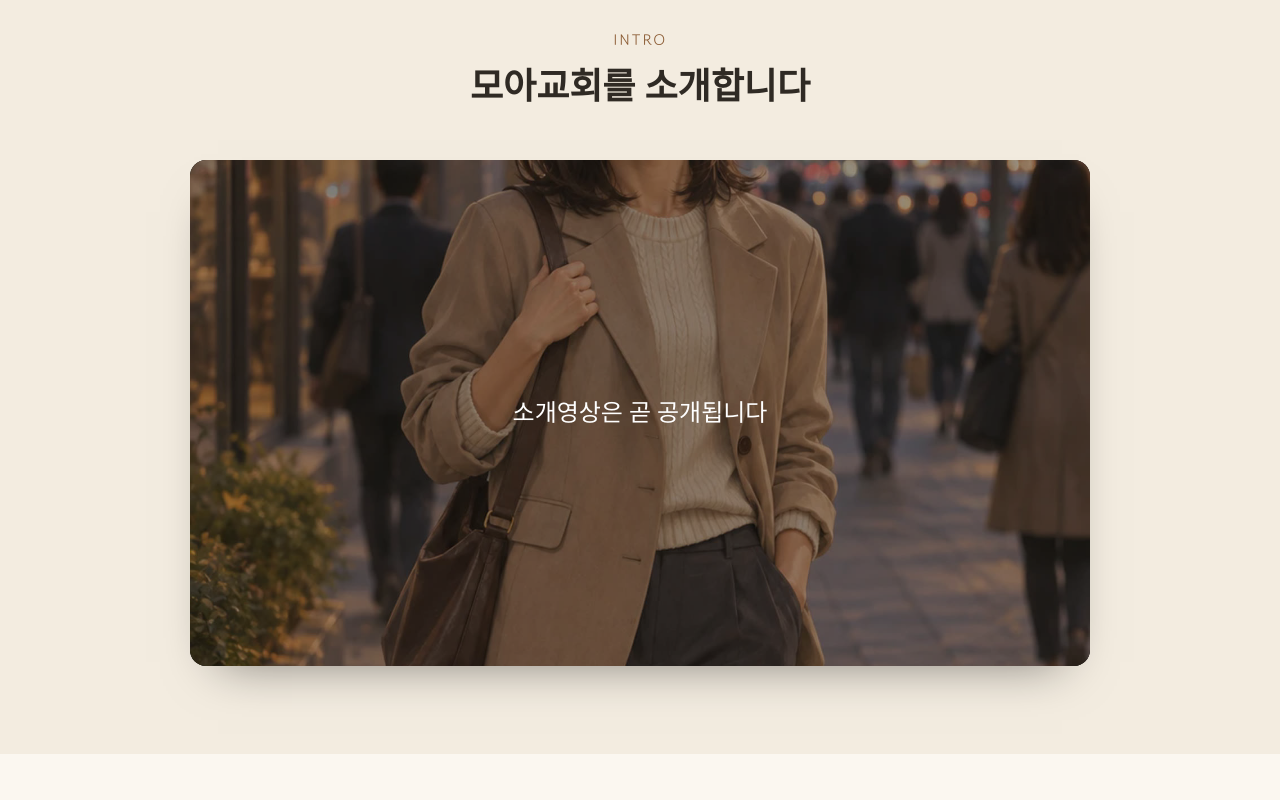
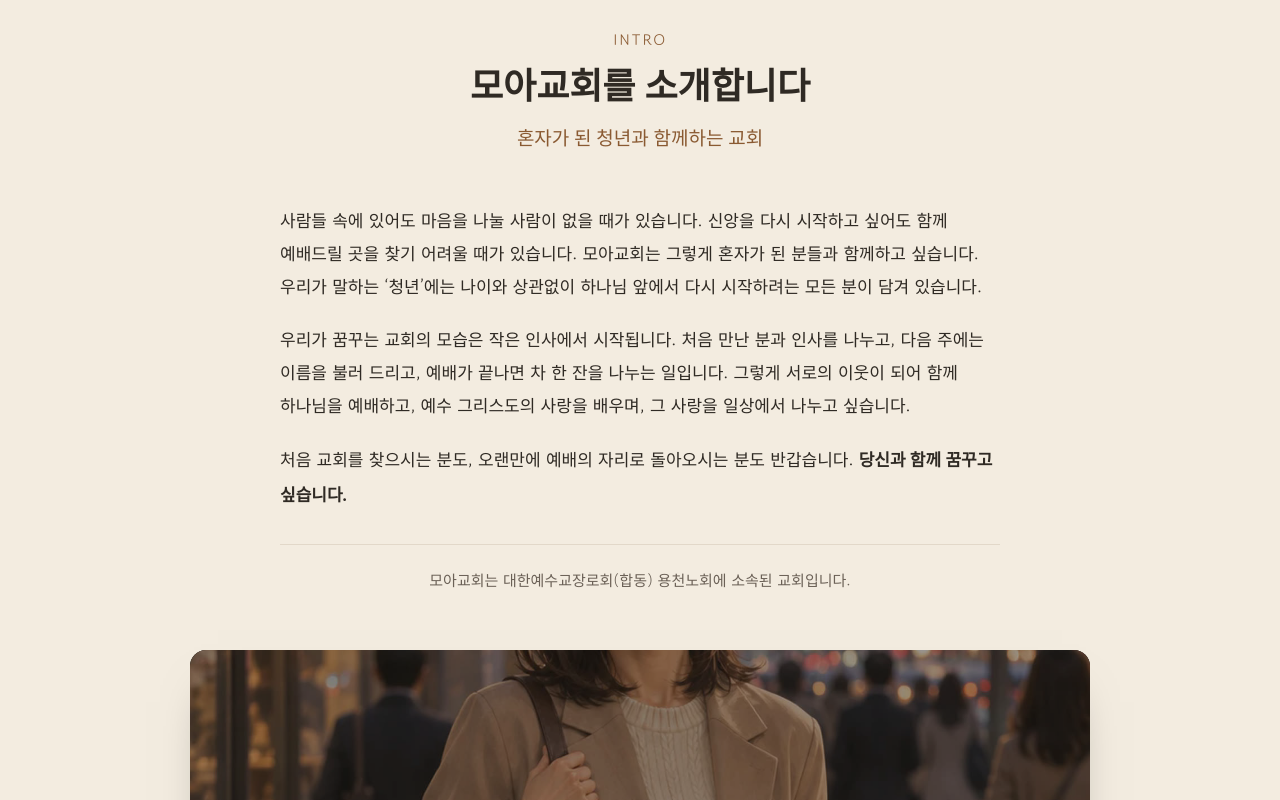
Before and after one commit to edan84winters/moachurch, a plain HTML site: page index.html in a window 1280 px wide. Shown: the part 1080-1880 px from the top of the page. Drawn offline with Linux system fonts and the light colour scheme; a web font is replaced by a local one.

Commit message:
교회 소개글과 소속 교단(용천노회) 추가
Co-Authored-By: Claude Opus 5.5 <noreply@anthropic.com>

```diff
--- a/index.html
+++ b/index.html
@@ -94,6 +94,12 @@
   .sec-head h2 { font-size: clamp(26px, 3.4vw, 36px); }
   .sec-head p { color: var(--ink-soft); margin: 14px auto 0; max-width: 620px; }
 
+  /* ===== 소개글 ===== */
+  .sec-head .intro-sub { font-family: var(--serif); color: var(--accent); font-size: 19px; margin-top: 10px; }
+  .intro-text { max-width: 720px; margin: 0 auto 56px; font-size: 17px; line-height: 1.95; }
+  .intro-text p { margin: 0 0 20px; }
+  .intro-text strong { font-family: var(--serif); color: var(--ink); }
+  .intro-text .denom { margin-top: 32px; padding-top: 20px; border-top: 1px solid var(--line); text-align: center; color: var(--ink-soft); font-size: 15px; }
   /* ===== 소개영상 ===== */
   .video-box { max-width: 900px; margin: 0 auto; border-radius: 16px; overflow: hidden; background: #000; aspect-ratio: 16/9; box-shadow: 0 24px 48px -28px rgba(0,0,0,.5); }
   .video-soon { position: relative; width: 100%; height: 100%; }
@@ -264,6 +270,13 @@
       <div class="sec-head">
         <div class="eyebrow">INTRO</div>
         <h2>모아교회를 소개합니다</h2>
+        <p class="intro-sub">혼자가 된 청년과 함께하는 교회</p>
+      </div>
+      <div class="intro-text">
+        <p>사람들 속에 있어도 마음을 나눌 사람이 없을 때가 있습니다. 신앙을 다시 시작하고 싶어도 함께 예배드릴 곳을 찾기 어려울 때가 있습니다. 모아교회는 그렇게 혼자가 된 분들과 함께하고 싶습니다. 우리가 말하는 ‘청년’에는 나이와 상관없이 하나님 앞에서 다시 시작하려는 모든 분이 담겨 있습니다.</p>
+        <p>우리가 꿈꾸는 교회의 모습은 작은 인사에서 시작됩니다. 처음 만난 분과 인사를 나누고, 다음 주에는 이름을 불러 드리고, 예배가 끝나면 차 한 잔을 나누는 일입니다. 그렇게 서로의 이웃이 되어 함께 하나님을 예배하고, 예수 그리스도의 사랑을 배우며, 그 사랑을 일상에서 나누고 싶습니다.</p>
+        <p>처음 교회를 찾으시는 분도, 오랜만에 예배의 자리로 돌아오시는 분도 반갑습니다. <strong>당신과 함께 꿈꾸고 싶습니다.</strong></p>
+        <p class="denom">모아교회는 대한예수교장로회(합동) 용천노회에 소속된 교회입니다.</p>
       </div>
       <div class="video-box">
         <!-- 소개영상을 유튜브에 올리면 아래 div 대신 유튜브 iframe으로 바꿉니다 -->
@@ -405,7 +418,7 @@
         <ul class="steps">
           <li><b>1</b><div><strong>편하게 들어오세요</strong><span>입구에서 안내해 드립니다. 미리 연락하지 않으셔도 됩니다.</span></div></li>
           <li><b>2</b><div><strong>함께 예배드려요</strong><span>처음이시면 원하는 자리에 앉아 편하게 예배하시면 됩니다.</span></div></li>
-          <li><b>3</b><div><strong>차 한 잔 나눠요</strong><span>예배 후 따뜻한 차를 마시며 서로 인사를 나눕니다. <span class="todo">실제 순서 확인</span></span></div></li>
+          <li><b>3</b><div><strong>차 한 잔 나눠요</strong><span>예배 후 따뜻한 차를 마시며 서로 인사를 나눕니다.</span></div></li>
         </ul>
         <div class="btns"><a class="btn primary" href="#visit">오시는 길 · 연락하기</a></div>
       </div>
```
